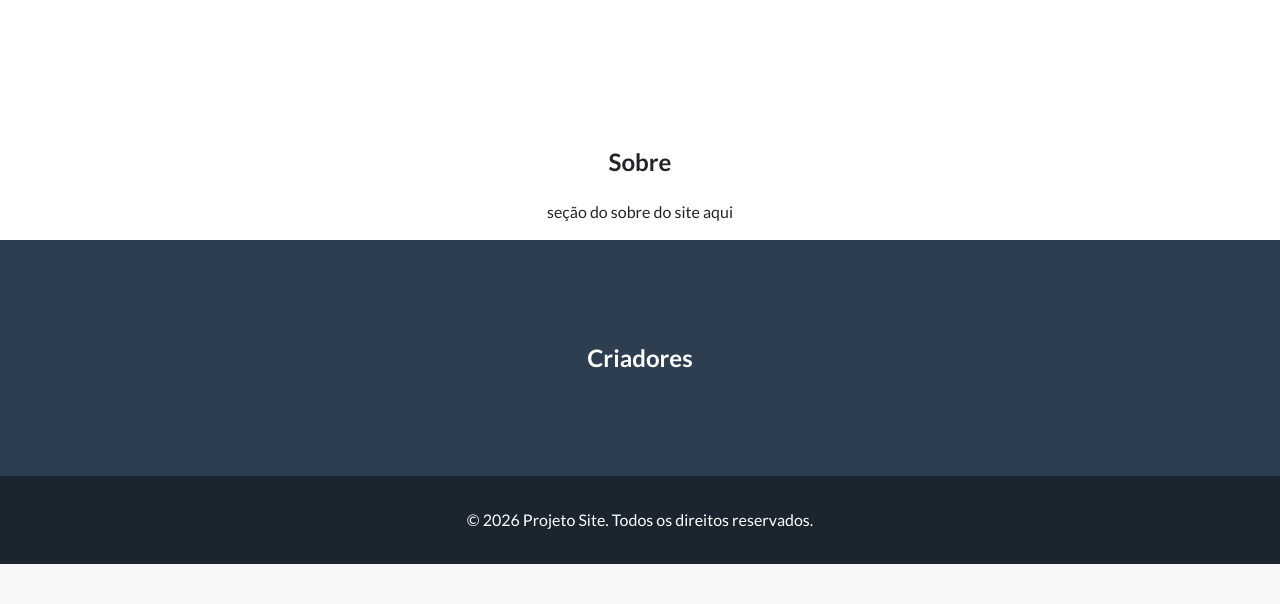
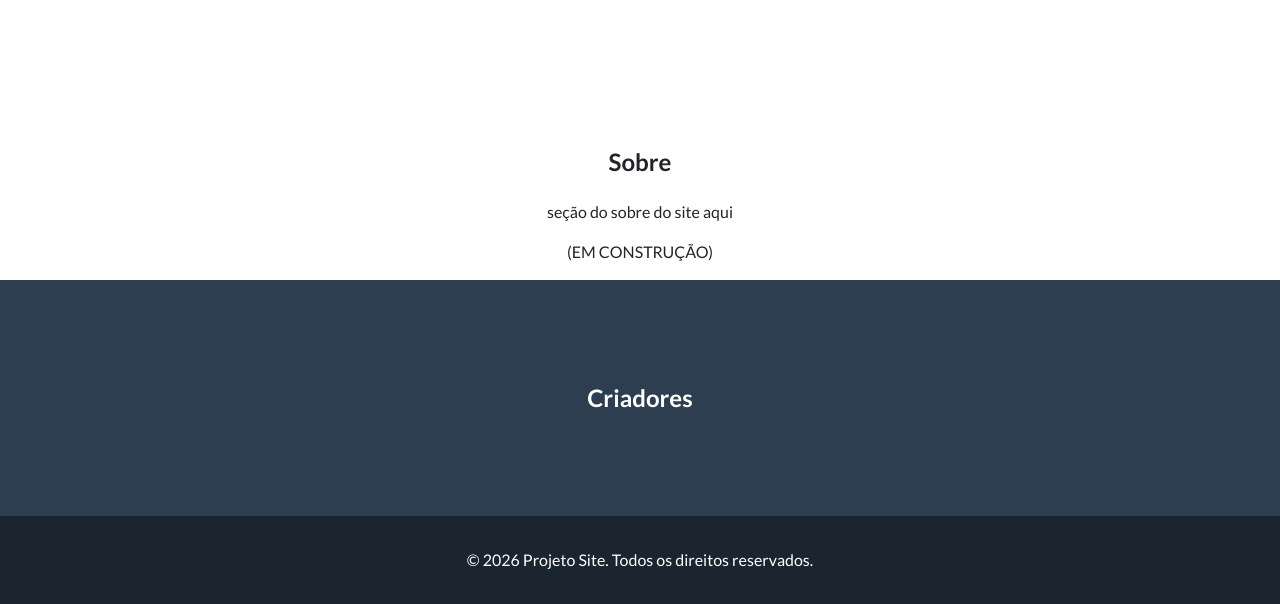
Before and after one commit to felipecezario31-dot/Projeto_site, a Flask app: page /home in a window 1280 px wide. Shown: the part 1414-2018 px from the top of the page. Before the commit the page ends 1978 px from the top, so only its background shows below. Run offline with Flask 3, Linux system fonts and the light colour scheme; the visitor is signed in with stand-in values (Sample User, id 1); some libraries are stand-ins or nearby versions.

Commit message:
colocando aviso (em construção)

```diff
--- a/templates/index.html
+++ b/templates/index.html
@@ -4,7 +4,8 @@
 <head>
     <meta charset="utf-8" />
     <meta name="viewport" content="width=device-width, initial-scale=1" />
-    <title>Projeto Site</title>
+    <title>ProjetoSite(EM CONSTRUÇÃO)</title>
+    <link rel="shortcut icon" href="{{url_for('static',filename='img/engrenagem.png')}}" type="image/png">
     <link href="{{ url_for('static', filename='style.css') }}" rel="stylesheet" />
     <link href="https://fonts.googleapis.com/css?family=Lato:400,700" rel="stylesheet" />
     <script src="https://use.fontawesome.com/releases/v6.3.0/js/all.js" crossorigin="anonymous"></script>
@@ -75,6 +76,7 @@
         <div class="container">
             <h2 class="text-center text-secondary">Sobre</h2>
             <p class="text-center">seção do sobre do site aqui</p>
+            <p class="text-center">(EM CONSTRUÇÃO)</p>
         </div>
     </section>
 
```
Also changed, not shown: static/img/engrenagem.png (added).
